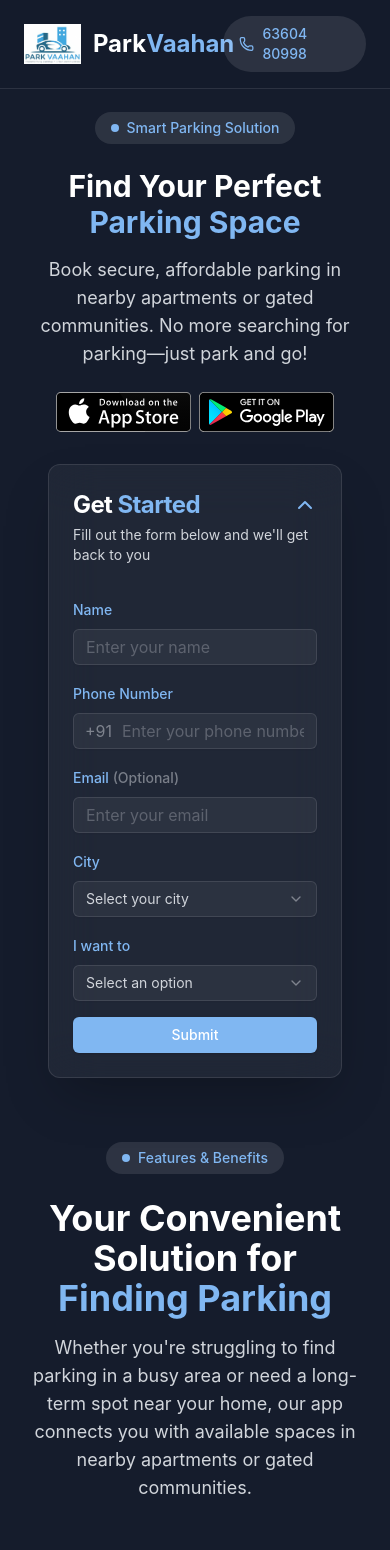
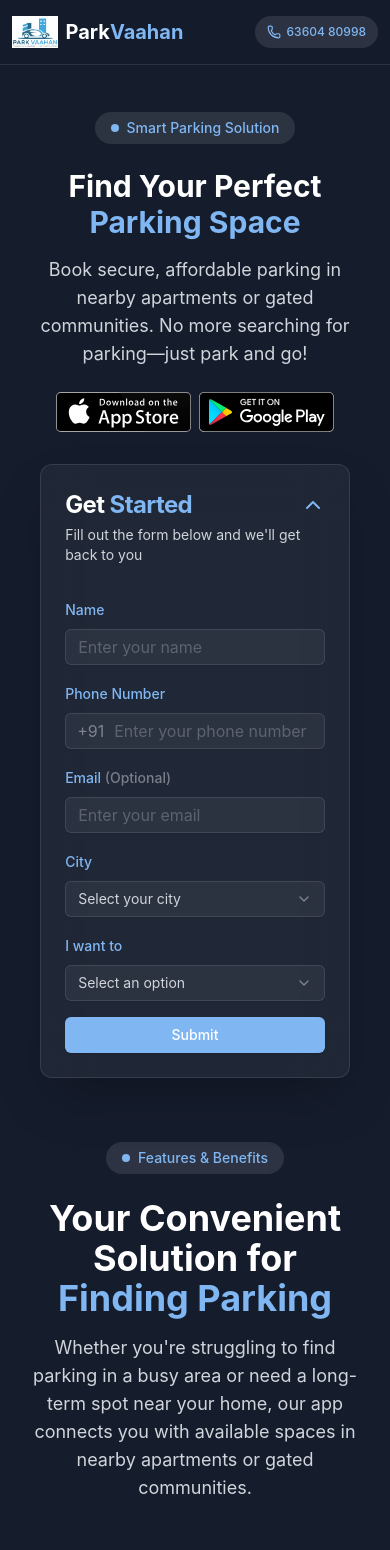
Before and after one commit to yashwanth-yenugu/park-vaahan-web, a React (Vite) app: page / in a window 390 px wide. Shown: the top 1550 px of the page. Built offline with nearby package versions, Linux system fonts and the light colour scheme; the HTML template or start-up script is replaced by a standard one.

Commit message:
Improve responsive design for Header and ParkingForm
- Adjust Header component padding and logo sizing for better mobile responsiveness
- Reduce ParkingForm container width for smaller screens
- Fine-tune text and icon sizes across breakpoints

```diff
--- a/src/components/Header/Header.tsx
+++ b/src/components/Header/Header.tsx
@@ -4,15 +4,15 @@
 const Header = () => {
   return (
     <header className="bg-[#151c2c]/95 backdrop-blur-xl fixed top-0 left-0 w-full z-50 border-b border-white/10">
-      <div className="max-w-7xl mx-auto px-6 py-4 flex justify-between items-center">
+      <div className="max-w-7xl mx-auto px-3 sm:px-6 py-4 flex justify-between items-center">
         {/* Logo & Brand Name */}
-        <div className="flex items-center gap-3">
+        <div className="flex items-center gap-2 sm:gap-3">
           <img
-            className="h-10 w-auto"
+            className="h-8 sm:h-10 w-auto"
             src="parkvaahan-logo.png"
             alt="ParkVaahan Logo"
           />
-          <span className="text-2xl md:text-3xl font-bold">
+          <span className="text-xl sm:text-2xl md:text-3xl font-bold">
             <span className="text-white">Park</span>
             <span className="text-[#80b7f2]">Vaahan</span>
           </span>
@@ -20,9 +20,9 @@
 
         <a
           href={`tel:${CONTACT_INFO.phoneRaw}`}
-          className="inline-flex items-center gap-2 px-4 py-2 rounded-full bg-white/10 hover:bg-white/20 transition-all text-[#80b7f2] text-sm md:text-base font-medium"
+          className="inline-flex items-center gap-1.5 sm:gap-2 px-3 sm:px-4 py-2 rounded-full bg-white/10 hover:bg-white/20 transition-all text-[#80b7f2] text-xs sm:text-sm md:text-base font-medium whitespace-nowrap"
         >
-          <Phone className="h-4 w-4" />
+          <Phone className="h-3.5 w-3.5 sm:h-4 sm:w-4" />
           {CONTACT_INFO.phone}
         </a>
       </div>
--- a/src/components/Home/components/ParkingForm.tsx
+++ b/src/components/Home/components/ParkingForm.tsx
@@ -118,7 +118,7 @@
   };
 
   return (
-    <div className="w-full max-w-md mx-auto px-4 md:px-0 pb-8 md:pb-0">
+    <div className="w-full max-w-[95%] sm:max-w-md mx-auto px-0 md:px-0 pb-8 md:pb-0">
       <Card className="backdrop-blur-xl bg-white/5 border-white/10 shadow-2xl">
         <CardHeader
           className="space-y-1 cursor-pointer select-none"
```
